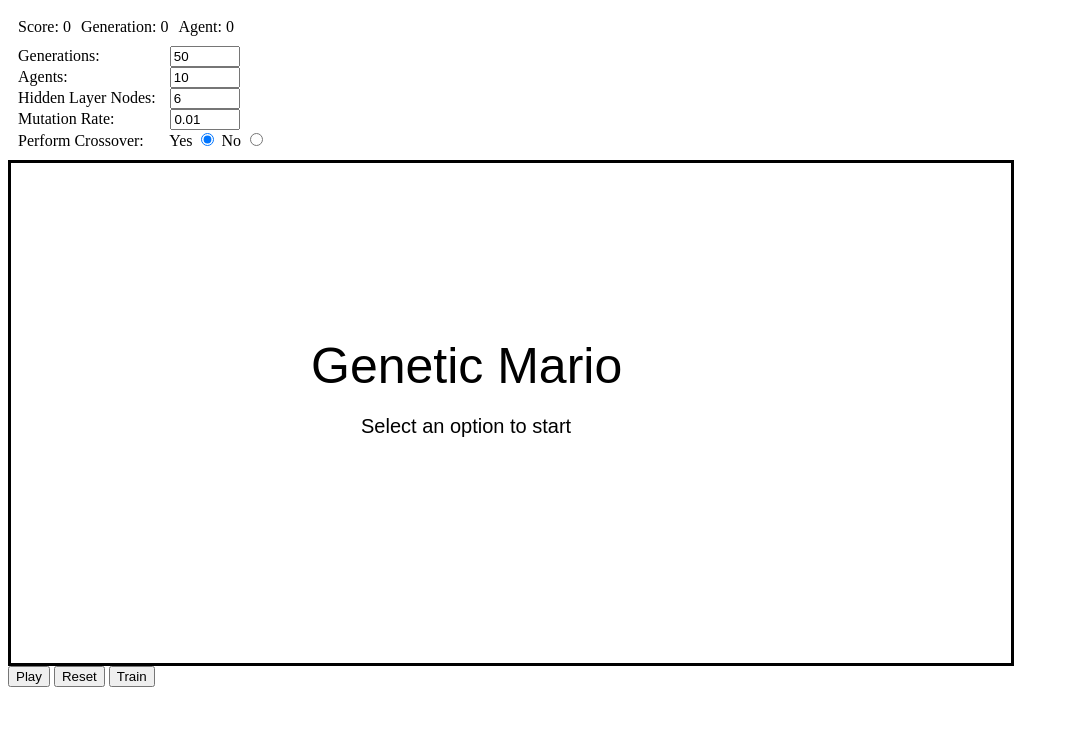
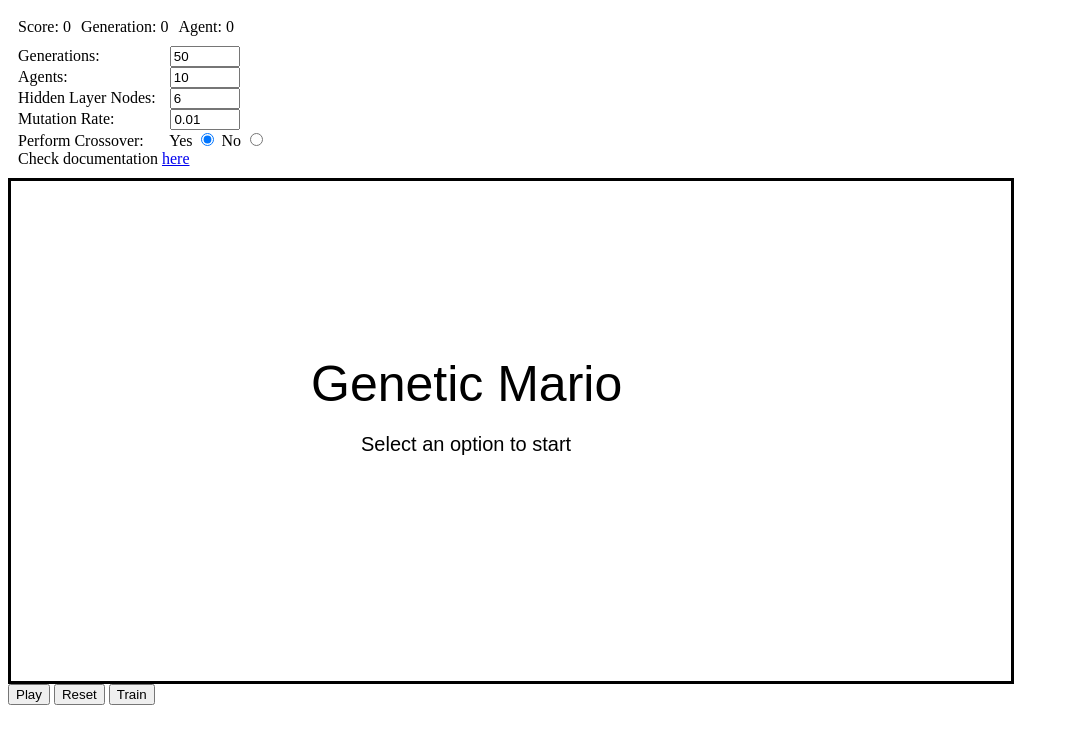
Before and after one commit to alexaoliveira2000/genetic-mario, a website: page index.html in a window 1280 px wide. Shown: the top 744 px of the page, without its empty margins (0-1069 px from the left). Drawn offline with Linux system fonts and the light colour scheme.

Commit message:
Add files via upload

```diff
--- a/index.html
+++ b/index.html
@@ -38,6 +38,7 @@
             <label>No</label>
             <input id="train_crossover_no" type="radio" name="crossover">
         </div>
+        <label>Check documentation <a href="https://github.com/alexaoliveira2000/genetic-mario/blob/main/README.md">here</a></label>
     </div>
     <div style="display:inline-flexbox; display: flex; flex-direction: row; align-items: center;">
         <canvas id="canvas" width="1000" height="500" style="border: 3px solid black;"></canvas>
```
